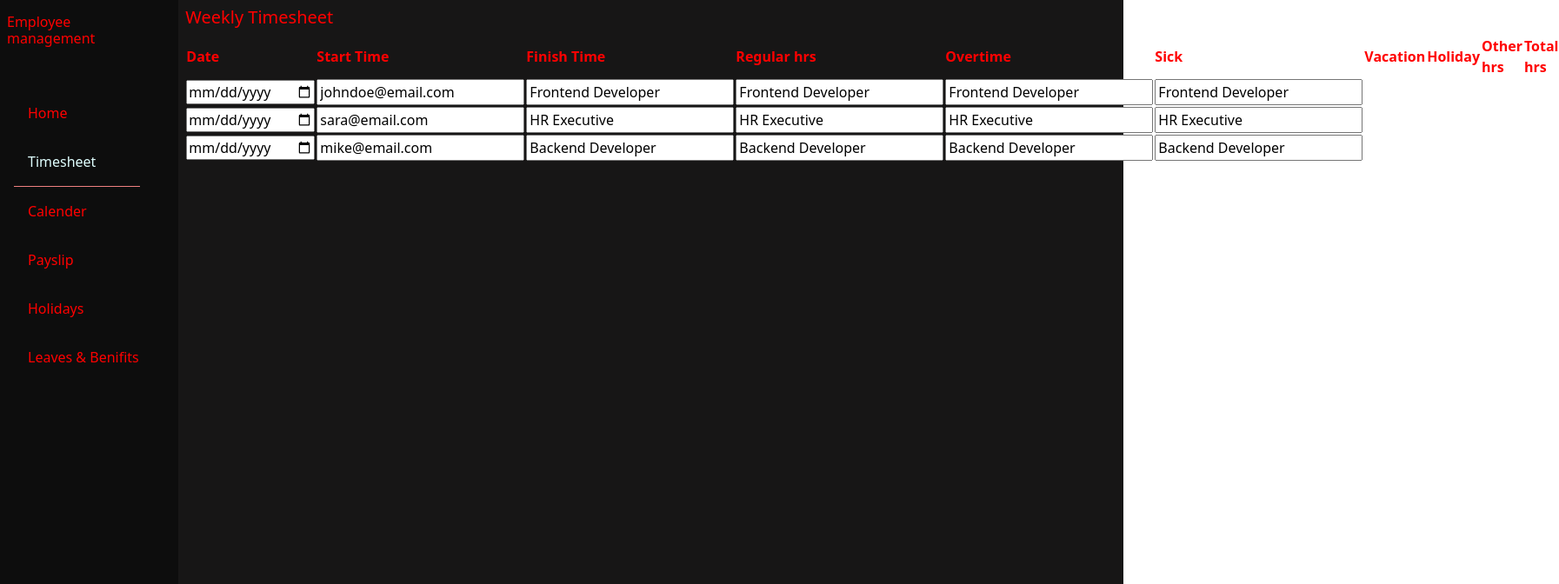
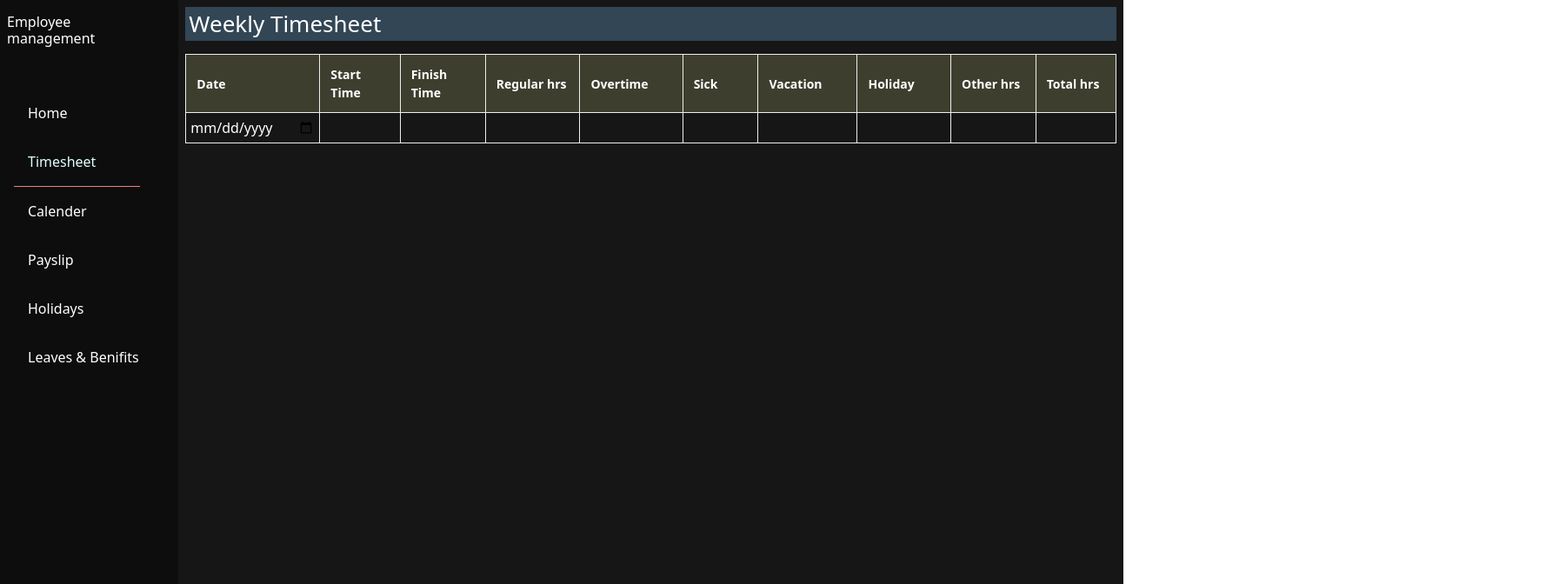
Before and after one commit to nitishhajipur/Empoyee-Attendace, a React (Create React App) app: page /mainMenu/timesheet in a window 1280 px wide. Shown: the top 672 px of the page at 87% size, 1793 px wide, since content can reach past the window. Built offline with nearby package versions, Linux system fonts and the light colour scheme.

Commit message:
chanes for timesheet

```diff
--- a/src/App.css
+++ b/src/App.css
@@ -1,6 +1,6 @@
 .App-container {
   background-color: rgb(13, 13, 13);
-  color: red;
+  color: white;
   height: 100vh;
 }
 .nav-container{
@@ -63,7 +63,5 @@
   font-size: 9px;
 }
 .timeSheet{
-  input:focus{
-    outline: none !important;
+
 }
-}
--- a/src/component/Dashboard/Timesheet.tsx
+++ b/src/component/Dashboard/Timesheet.tsx
@@ -1,54 +1,31 @@
-import React from "react";
-import { useState } from 'react'
+import React, { useState } from "react";
+import './timesheet.css'
 const data = [
     {
-      employeeId: '01',
-      name: 'John Doe',
-      email: 'johndoe@email.com',
-      position: 'Frontend Developer',
+      date: '01/05/2024',
+      startTime: '9:00',
+      finishTime: '6:00',
+      regularHours: '8:00',
       overtime: '02',
-      sick: 'Sara',
-      vacation: 'sara@email.com',
-      holiday: 'HR Executive',
+      sick: '01',
+      vacation: '01',
+      holiday: '04',
       otherhrs: "10",
       totalhrs: "20",
     },
-    {
-      employeeId: '02',
-      name: 'Sara',
-      email: 'sara@email.com',
-      position: 'HR Executive',
-      overtime: '02',
-      sick: 'Sara',
-      vacation: 'sara@email.com',
-      holiday: 'HR Executive',
-      otherhrs: "10",
-      totalhrs: "20",
-    },
-    {
-      employeeId: '03',
-      name: 'Mike',
-      email: 'mike@email.com',
-      position: 'Backend Developer',
-      overtime: '02',
-      sick: 'Sara',
-      vacation: 'sara@email.com',
-      holiday: 'HR Executive',
-      otherhrs: "10",
-      totalhrs: "20",
-    },
+
+
   ]
 export default function Timesheet() {
     const [employeeData, setEmployeeData] = useState(data)
 
     const onChangeInput = (e:any, employeeId:any) => {
       const { name, value } = e.target
+      // const editData = employeeData.map((item) =>
+      //   item.employeeId === employeeId && name ? { ...item, [name]: value } : item
+      // )
 
-      const editData = employeeData.map((item) =>
-        item.employeeId === employeeId && name ? { ...item, [name]: value } : item
-      )
-
-      setEmployeeData(editData)
+      // setEmployeeData(editData)
     }
   return (
     <div className="timeSheet">
@@ -69,60 +46,97 @@ export default function Timesheet() {
         </tr>
       </thead>
       <tbody>
-        {employeeData.map(({ employeeId, name, email, position }) => (
-          <tr key={employeeId}>
+        {employeeData.map(({date,startTime,finishTime,regularHours,overtime,sick,vacation,holiday,otherhrs,totalhrs},index:any) => (
+          <tr key={index}>
+            <>{console.log("51...",date,startTime,finishTime,regularHours,overtime,sick,vacation,holiday,otherhrs,totalhrs)}</>
             <td>
               <input
                 name="date"
-                // value={name}
+                // value={data.date}
                 type="date"
-                onChange={(e) => onChangeInput(e, employeeId)}
-                placeholder="Type Name"
+                // onChange={(e) => onChangeInput(e, employeeId)}
+                // placeholder="Type Name"
               />
             </td>
             <td>
               <input
                 name="email"
-                value={email}
-                type="text"
-                onChange={(e) => onChangeInput(e, employeeId)}
-                placeholder="Type Email"
+                // value={data.finishTime}
+                type="number"
+                // onChange={(e) => onChangeInput(e, employeeId)}
+                // placeholder="Type Email"
               />
             </td>
             <td>
               <input
                 name="position"
-                type="text"
-                value={position}
-                onChange={(e) => onChangeInput(e, employeeId)}
-                placeholder="Type Position"
+                type="number"
+                // value={position}
+                // onChange={(e) => onChangeInput(e, employeeId)}
+                // placeholder="Type Position"
               />
             </td>
             <td>
               <input
                 name="position"
-                type="text"
-                value={position}
-                onChange={(e) => onChangeInput(e, employeeId)}
-                placeholder="Type Position"
+                type="number"
+                // value={position}
+                // onChange={(e) => onChangeInput(e, employeeId)}
+                // placeholder="Type Position"
               />
             </td>
             <td>
               <input
                 name="position"
-                type="text"
-                value={position}
-                onChange={(e) => onChangeInput(e, employeeId)}
-                placeholder="Type Position"
+                type="number"
+                // value={position}
+                // onChange={(e) => onChangeInput(e, employeeId)}
+                // placeholder="Type Position"
               />
             </td>
             <td>
               <input
                 name="position"
-                type="text"
-                value={position}
-                onChange={(e) => onChangeInput(e, employeeId)}
-                placeholder="Type Position"
+                type="number"
+                // value={position}
+                // onChange={(e) => onChangeInput(e, employeeId)}
+                // placeholder="Type Position"
+              />
+            </td>
+            <td>
+              <input
+                name="position"
+                type="number"
+                // value={position}
+                // onChange={(e) => onChangeInput(e, employeeId)}
+                // placeholder="Type Position"
+              />
+            </td>
+            <td>
+              <input
+                name="position"
+                type="number"
+                // value={position}
+                // onChange={(e) => onChangeInput(e, employeeId)}
+                // placeholder="Type Position"
+              />
+            </td>
+            <td>
+              <input
+                name="position"
+                type="number"
+                // value={position}
+                // onChange={(e) => onChangeInput(e, employeeId)}
+                // placeholder="Type Position"
+              />
+            </td>
+            <td>
+              <input
+                name="position"
+                type="number"
+                // value={position}
+                // onChange={(e) => onChangeInput(e, employeeId)}
+                // placeholder="Type Position"
               />
             </td>
           </tr>
--- /dev/null
+++ b/src/component/Dashboard/timesheet.css
@@ -0,0 +1,58 @@
+
+  /* .container {
+    width: 100%;
+    max-width: 800px;
+    padding: 0 10px;
+    margin: 0 auto;
+    margin-top: 70px;
+  } */
+
+  .title {
+    /* text-align: center; */
+    background-color: #324655;
+    font-size: 26px;
+    margin-bottom: 15px;
+    padding: 4px 4px !important;
+  }
+
+  table {
+    border-collapse: collapse;
+    width: 100%;
+  }
+
+  tr th {
+    font-size: 14px;
+    padding: 12px;
+    border: 1px solid #eeeeee;
+    text-align: left;
+    background-color: rgba(217, 221, 146, 0.2);
+  }
+
+  tr td {
+    border: 1px solid #eeeeee;
+    text-align: left;
+  }
+
+  input {
+    font-size: 14px;
+    background-color: transparent;
+    color: white;
+    border: none;
+    width: 100%;
+    padding: 4px 4px;
+  }
+
+  /* input:hover {
+    background-color: #fffaf3;
+  }
+   */
+  input:focus{
+    outline: none !important;
+}
+input[type=number]::-webkit-inner-spin-button,
+input[type=number]::-webkit-outer-spin-button {
+    -webkit-appearance: none;
+    -moz-appearance: none;
+    appearance: none;
+    margin: 0;
+}
```
